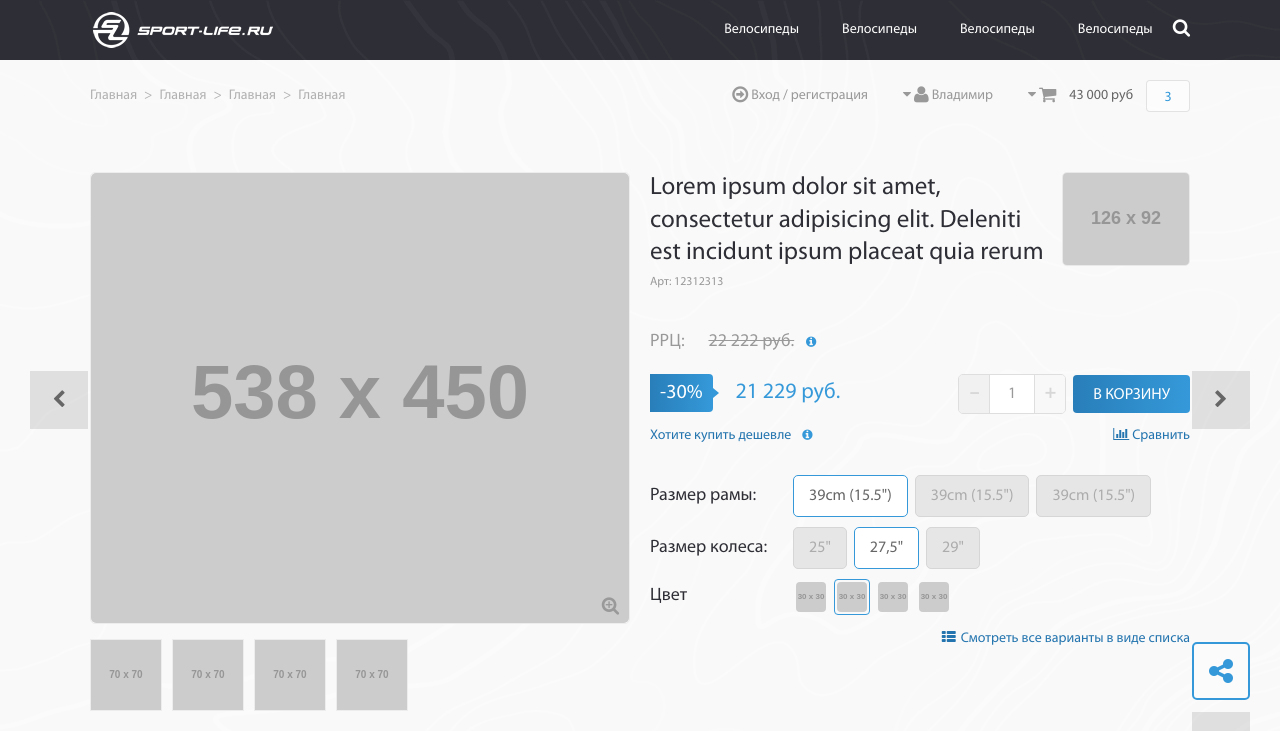
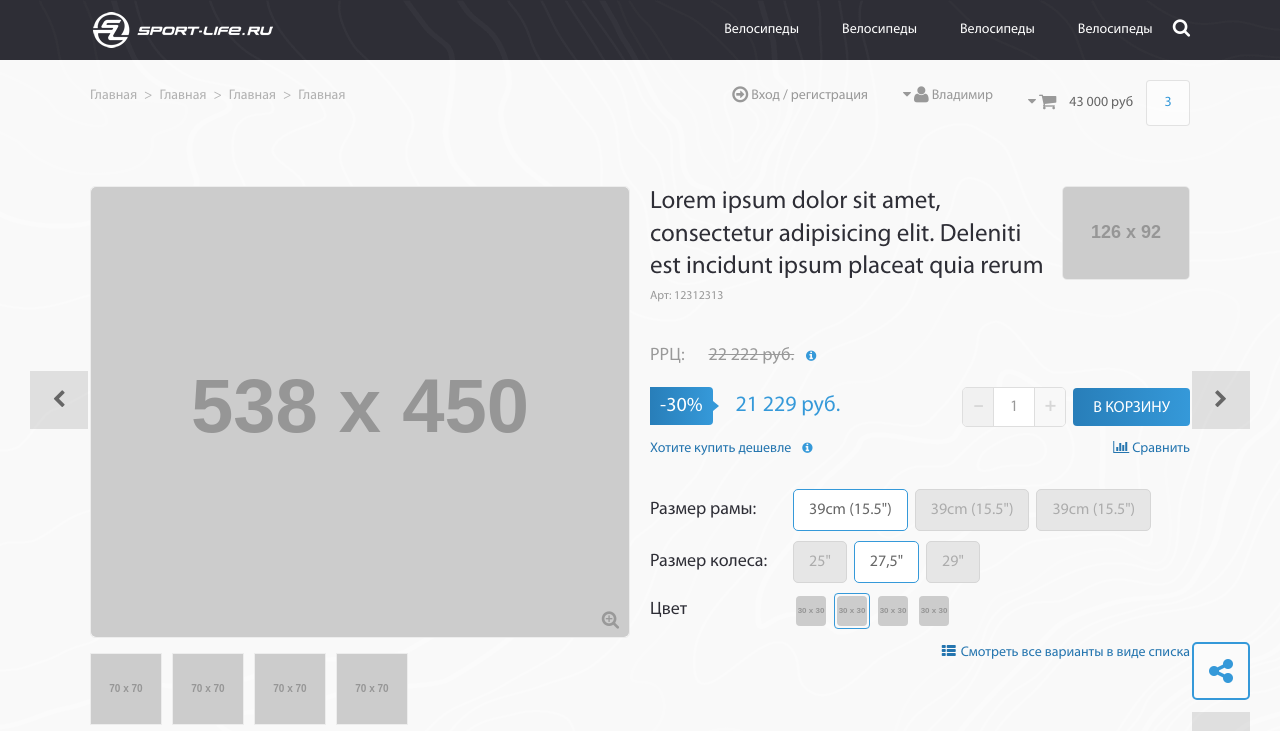
Before and after one commit to genson/genson.github.io, a plain HTML site: page project/sportlife/item.html in a window 1280 px wide. Shown: the top 731 px of the page. Drawn offline with Linux system fonts and the light colour scheme; placeholder pictures from the web are drawn by us.

Commit message:
sportlife++

```diff
--- a/project/sportlife/css/style.css
+++ b/project/sportlife/css/style.css
@@ -56,12 +56,10 @@ a {
 .it {
 	display: inline-block;
 	vertical-align: middle;
-	padding: 4px 6px 0;
+	padding: 6px;
 	border: 1px solid rgba(0,0,0,.1);
 	background: rgba(255,255,255,.5);
 	border-radius: 4px;
-
-	line-height: 26px;
 	}
 
 .btn {
@@ -936,7 +934,7 @@ a {
 
 					.good-info_count_it {
 						float: left;
-						line-height: 36px;
+						padding: 10px 0 9px;
 						border: 0;
 						border-right: 1px solid #dedede;
 						text-align: center;
```
